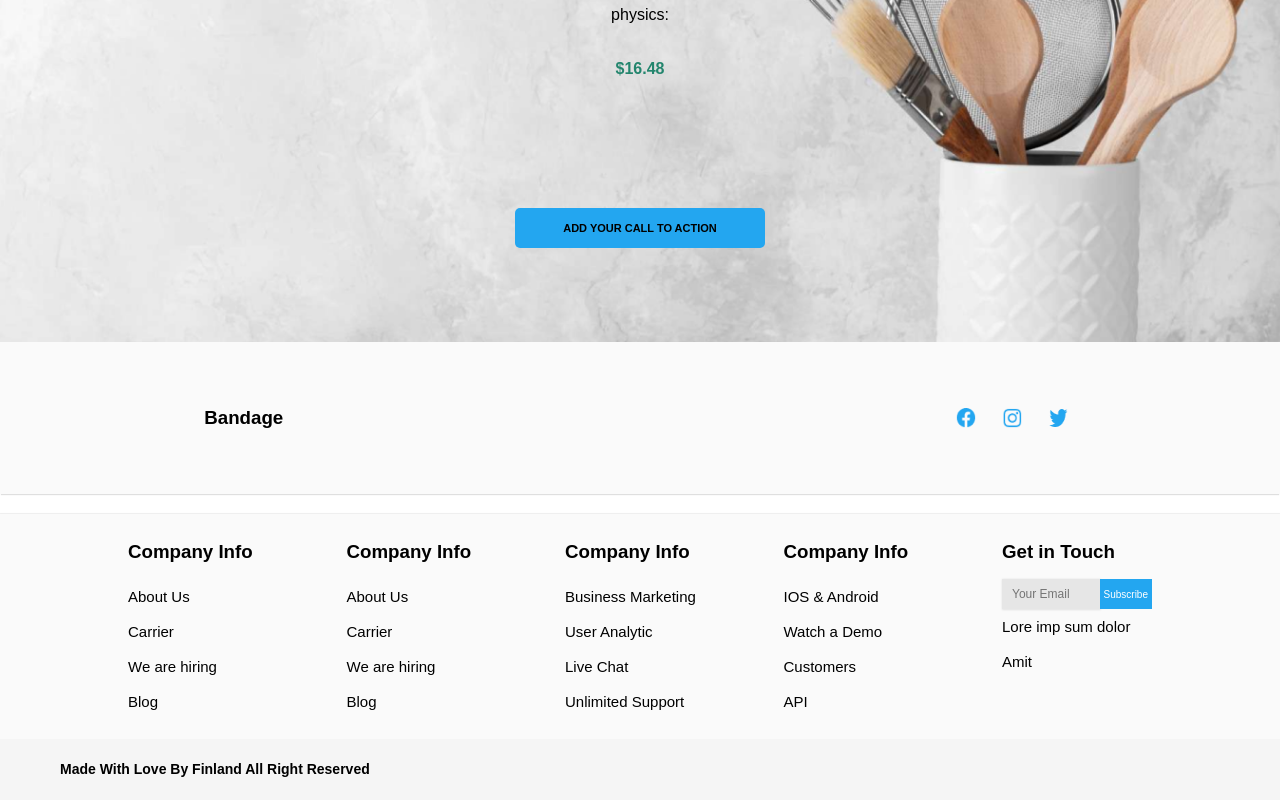
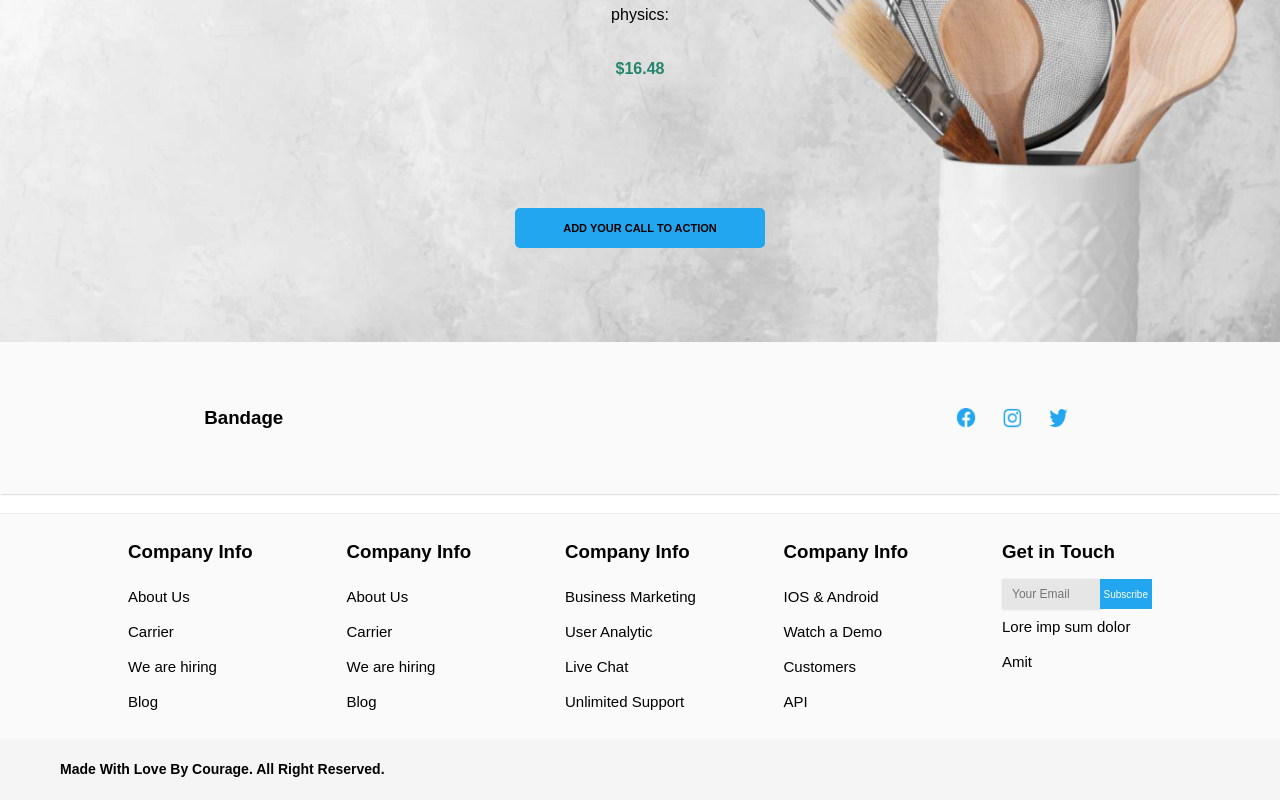
Before and after one commit to Tonypaul544/E-commerce, a React (Vite) app: page / in a window 1280 px wide. Shown: the part 5192-5992 px from the top of the page. Built offline with nearby package versions, Linux system fonts and the light colour scheme.

Commit message:
Update Copyright

```diff
--- a/src/App.tsx
+++ b/src/App.tsx
@@ -504,7 +504,7 @@ function App() {
           </div>
         </div>
         <div className="copyright">
-          <p className="copyrightText">Made With Love By Finland All Right Reserved </p>
+          <p className="copyrightText">Made With Love By Courage. All Right Reserved. </p>
         </div>
 
       </div>
```
